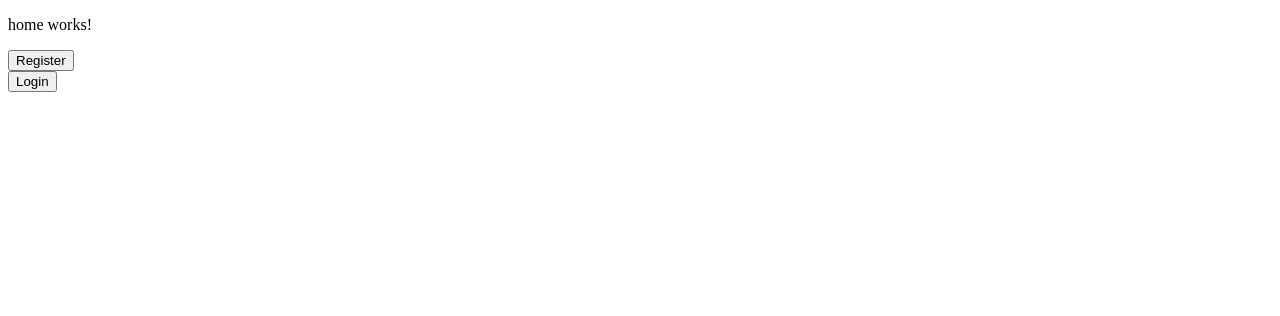
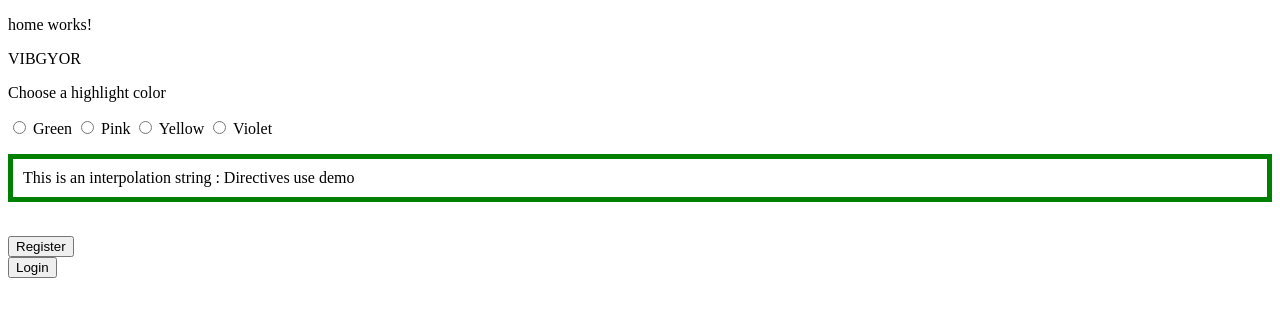
Before and after one commit to rajeshbosak/MyWebsite, an Angular app: page / in a window 1280 px wide. Shown: the top 316 px of the page. Built offline with nearby package versions, Linux system fonts and the light colour scheme.

Commit message:
Code added'

```diff
--- a/angular.json
+++ b/angular.json
@@ -22,7 +22,7 @@
             "main": "src/main.ts",
             "polyfills": "src/polyfills.ts",
             "tsConfig": "tsconfig.app.json",
-            "aot": false,
+            "aot": true,
             "assets": [
               "src/favicon.ico",
               "src/assets"
@@ -45,7 +45,6 @@
               "sourceMap": false,
               "extractCss": true,
               "namedChunks": false,
-              "aot": true,
               "extractLicenses": true,
               "vendorChunk": false,
               "buildOptimizer": true,
--- a/src/app/app.module.ts
+++ b/src/app/app.module.ts
@@ -9,6 +9,7 @@ import { HttpClientModule } from '@angular/common/http';
 import { HomeComponent } from './home/home.component';
 import { PageNotFoundComponent } from './page-not-found/page-not-found.component';
 import { NavBarComponent } from './nav-bar/nav-bar.component';
+import { HighlightDirective } from './my-directives/highlight.directive';
 
 @NgModule({
   declarations: [
@@ -17,7 +18,8 @@ import { NavBarComponent } from './nav-bar/nav-bar.component';
     RegisterUserComponent,
     HomeComponent,
     PageNotFoundComponent,
-    NavBarComponent
+    NavBarComponent,
+    HighlightDirective
   ],
   imports: [
     BrowserModule,
--- a/src/app/home/home.component.html
+++ b/src/app/home/home.component.html
@@ -1,4 +1,26 @@
 <p>home works!</p>
+
+VIBGYOR
+
+
+<div>
+    <p>Choose a highlight color</p>
+    <input type="radio" name="colors" (click)="changeHighLightColor('green')"> Green
+    <input type="radio" name="colors" (click)="changeHighLightColor('pink')"> Pink
+    <input type="radio" name="colors" (click)="changeHighLightColor('yellow')"> Yellow
+    <input type="radio" name="colors" (click)="changeHighLightColor('violet')"> Violet
+</div>
+
+
+<p [appHighlight]="highlightColor"
+    defaultColor="brown"
+    [thirdInput]="thirdInput">
+    This is an interpolation string :
+    {{ tempString  }}
+</p>
+
+
+<br>
 
 <a routerLink="/register"> <button> Register </button> </a>
 
--- a/src/app/home/home.component.ts
+++ b/src/app/home/home.component.ts
@@ -7,9 +7,19 @@ import { Component, OnInit } from '@angular/core';
 })
 export class HomeComponent implements OnInit {
 
+  tempString='Directives use demo'
+  highlightColor=''
+  thirdInput='Selected color : '
+
   constructor() { }
 
   ngOnInit() {
   }
 
+  changeHighLightColor(color){
+    this.highlightColor = color;
+    this.thirdInput += color;
+
+  }
+
 }
--- /dev/null
+++ b/src/app/my-directives/highlight.directive.ts
@@ -0,0 +1,34 @@
+import { Directive, ElementRef, HostListener, Input } from '@angular/core';
+
+@Directive({
+  selector: '[appHighlight]'
+})
+export class HighlightDirective {
+
+  @Input() appHighlight = '';
+  @Input() defaultColor = '';
+
+  @Input() thirdInput=''
+
+  constructor(private el : ElementRef) {
+    console.log({el})
+    console.log(this.thirdInput)
+    // el.nativeElement.style.backgroundColor = 'red'
+    el.nativeElement.style.padding = '10px'
+    el.nativeElement.style.border = '5px solid green'
+   }
+
+   @HostListener('mouseenter') onMouseEnter() {
+    this.highlight(this.appHighlight || this.defaultColor || 'black');
+  }
+
+  @HostListener('mouseleave') onMouseLeave() {
+    this.highlight('');
+  }
+
+  private highlight(color: string) {
+    console.log({color})
+    this.el.nativeElement.style.backgroundColor = color;
+  }
+
+}
--- a/tsconfig.app.json
+++ b/tsconfig.app.json
@@ -9,7 +9,7 @@
     "src/polyfills.ts"
   ],
   "include": [
-    "src/**/*.ts"
+    "src/**/*.d.ts"
   ],
   "exclude": [
     "src/test.ts",
```
Also changed, not shown: package.json (+17 -17 lines), 2 other files (tests, documents, lock files or other folders).
